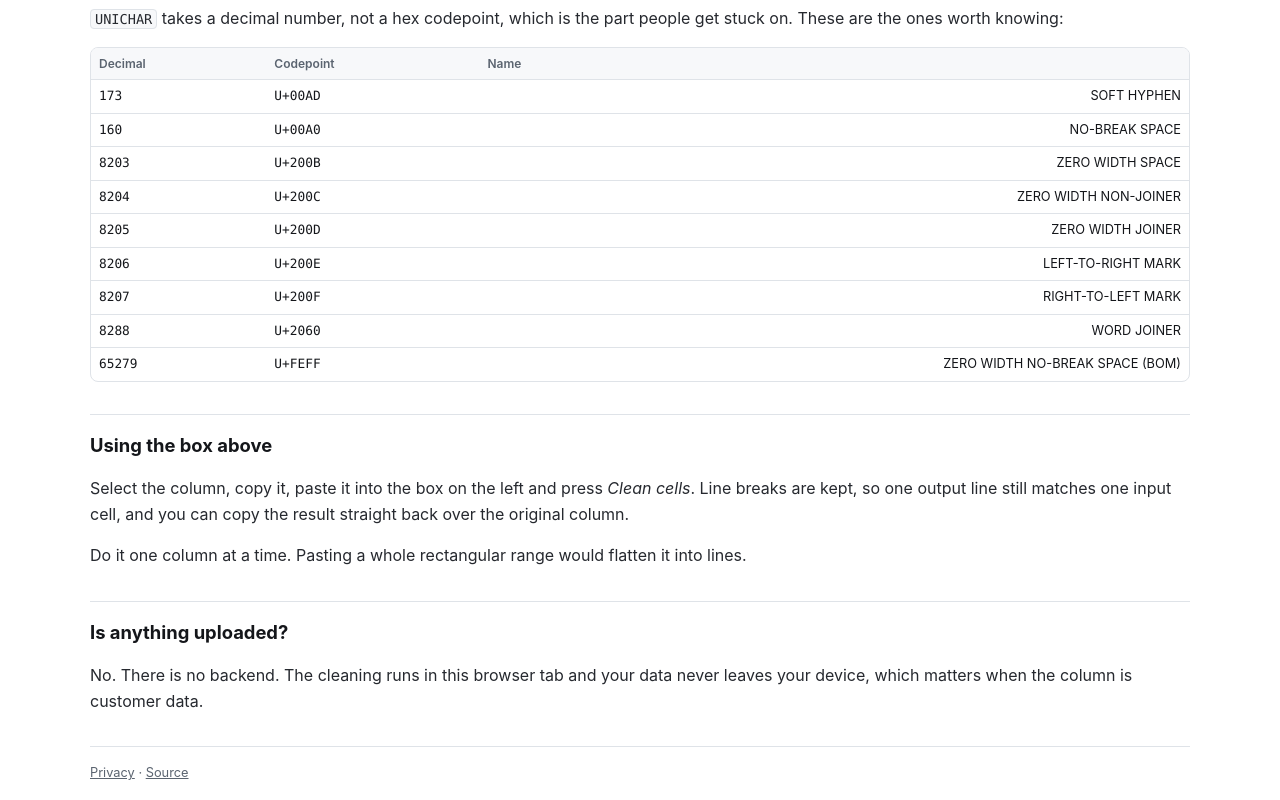
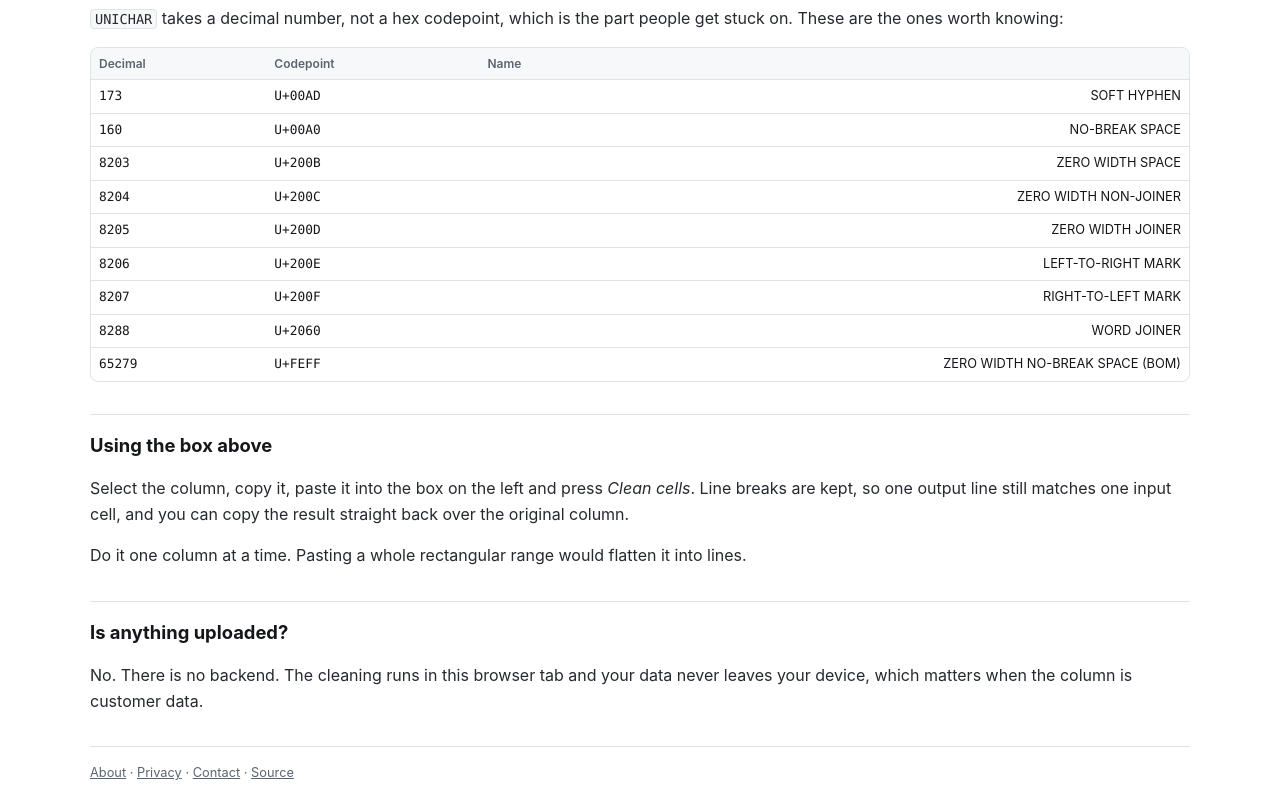
Before and after one commit to f6946672/stripinvisible, a website: page clean-excel.html in a window 1280 px wide. Shown: the part 1689-2489 px from the top of the page. Drawn offline with Linux system fonts and the light colour scheme.

Commit message:
site: clean-excel.html

```diff
--- a/clean-excel.html
+++ b/clean-excel.html
@@ -175,7 +175,7 @@
 
 
   <footer class="foot">
-    <a href="/privacy">Privacy</a> &middot; <a href="https://github.com/f6946672/stripinvisible/blob/main/clean-excel.html">Source</a>
+    <a href="/about">About</a> &middot; <a href="/privacy">Privacy</a> &middot; <a href="/contact">Contact</a> &middot; <a href="https://github.com/f6946672/stripinvisible/blob/main/clean-excel.html">Source</a>
   </footer>
 </main>
 <script src="/core.js"></script>
```
